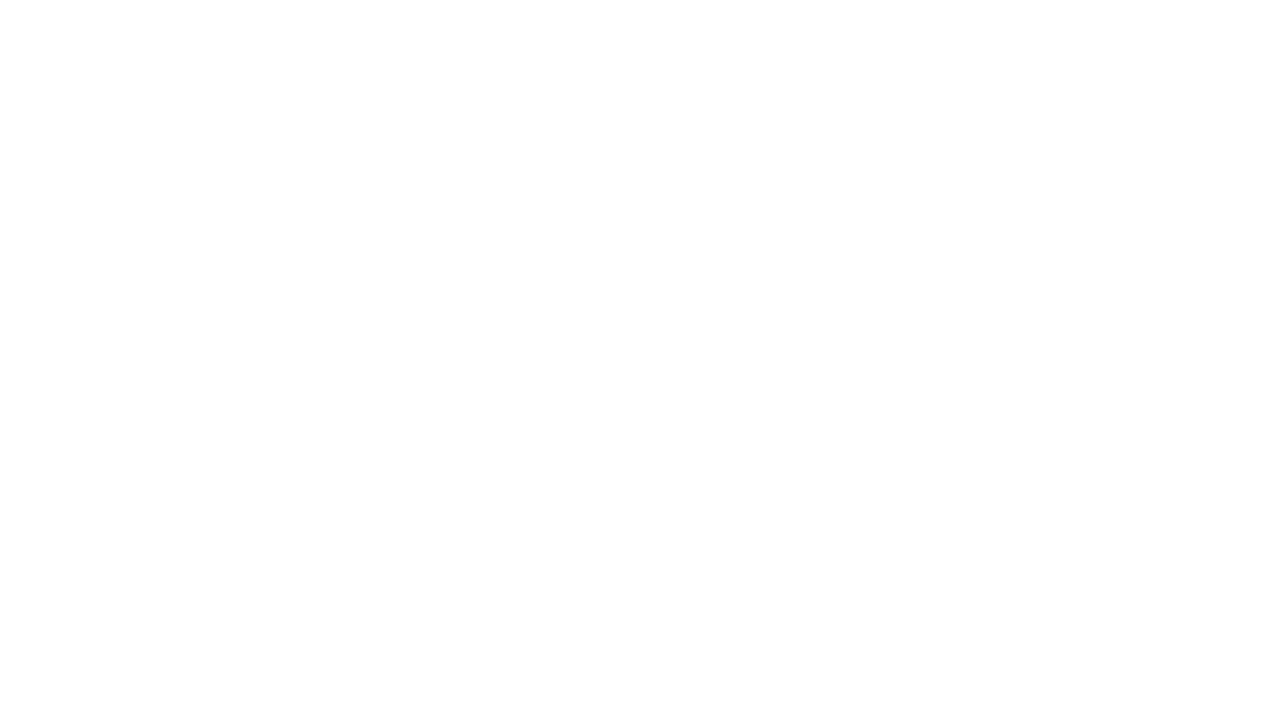
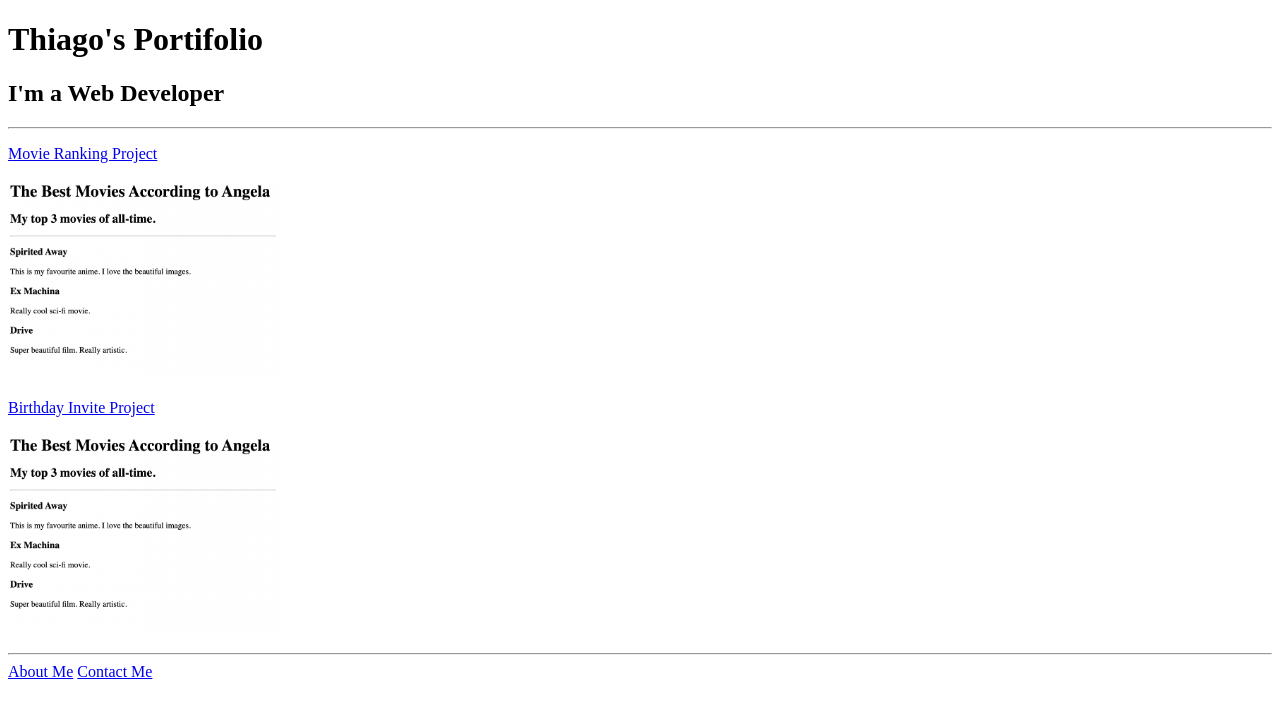
Before and after one commit to tmaester-web/html-portfolio, a plain HTML site: page index.html in a window 1280 px wide. Drawn offline with Linux system fonts and the light colour scheme.

Commit message:
Add files via upload

```diff
--- a/index.html
+++ b/index.html
@@ -13,3 +13,36 @@ HINT for TODO 6: You can use the height attribute set to 200 to make the image s
 https://developer.mozilla.org/en-US/docs/Web/HTML/Element/img#attr-height -->
 
 <!-- TODO 7: Add the Contact Me and About Me page links -->
+
+<!DOCTYPE html>
+<html lang="en">
+<head>
+    <meta charset="UTF-8">
+    <meta name="viewport" content="width=device-width, initial-scale=1.0">
+    <title>Thiago's Portifolio</title>
+</head>
+<body>
+    <h1>Thiago's Portifolio</h1>
+    <h2>I'm a Web Developer</h2>
+    <hr />
+
+    <p>
+    <a href="./public/movie-ranking.html">Movie Ranking Project</a>
+    </p>
+    <p>
+    <img src="./assets/images/movie-ranking.png" height="200" />
+    <br>
+    </p>
+
+    <p>
+    <a href="./public/birthday-invite.html">Birthday Invite Project</a>
+    </p>
+    <p>
+    <img src="./assets/images/movie-ranking.png" height="200" />
+    </p>
+
+    <hr />
+    <a href="./public/about.html">About Me</a> <a href="./public/contact.html">Contact Me</a>
+
+</body>
+</html>
```
